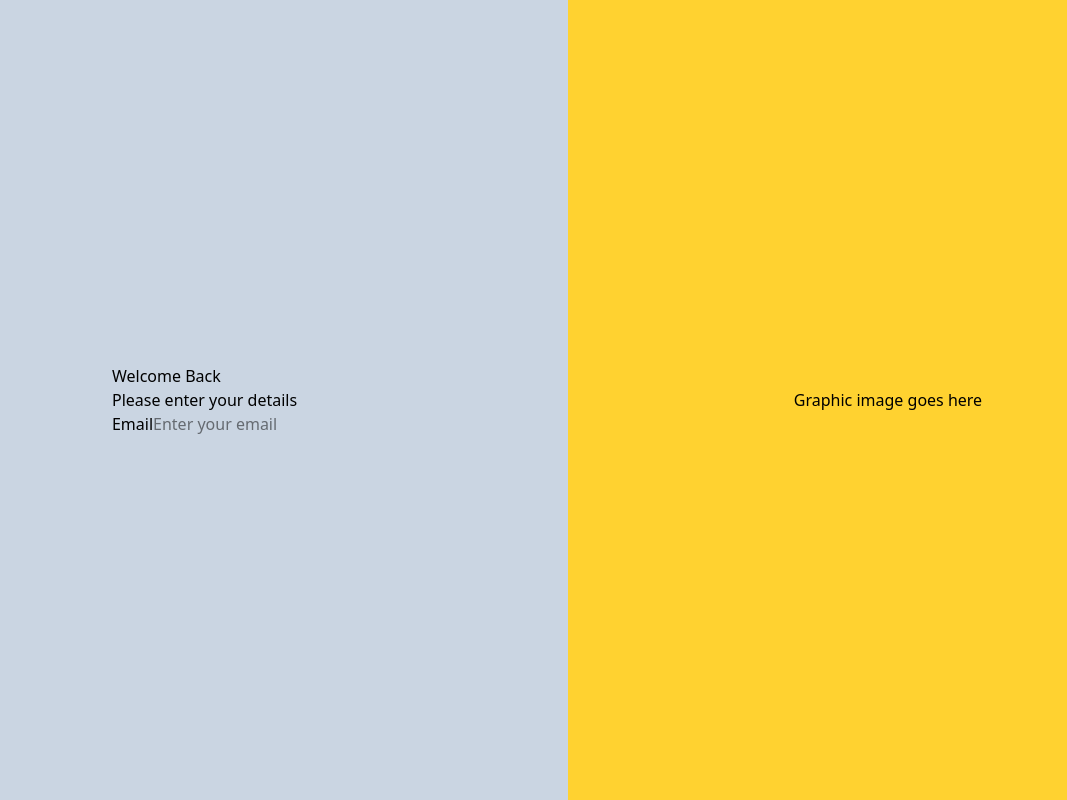
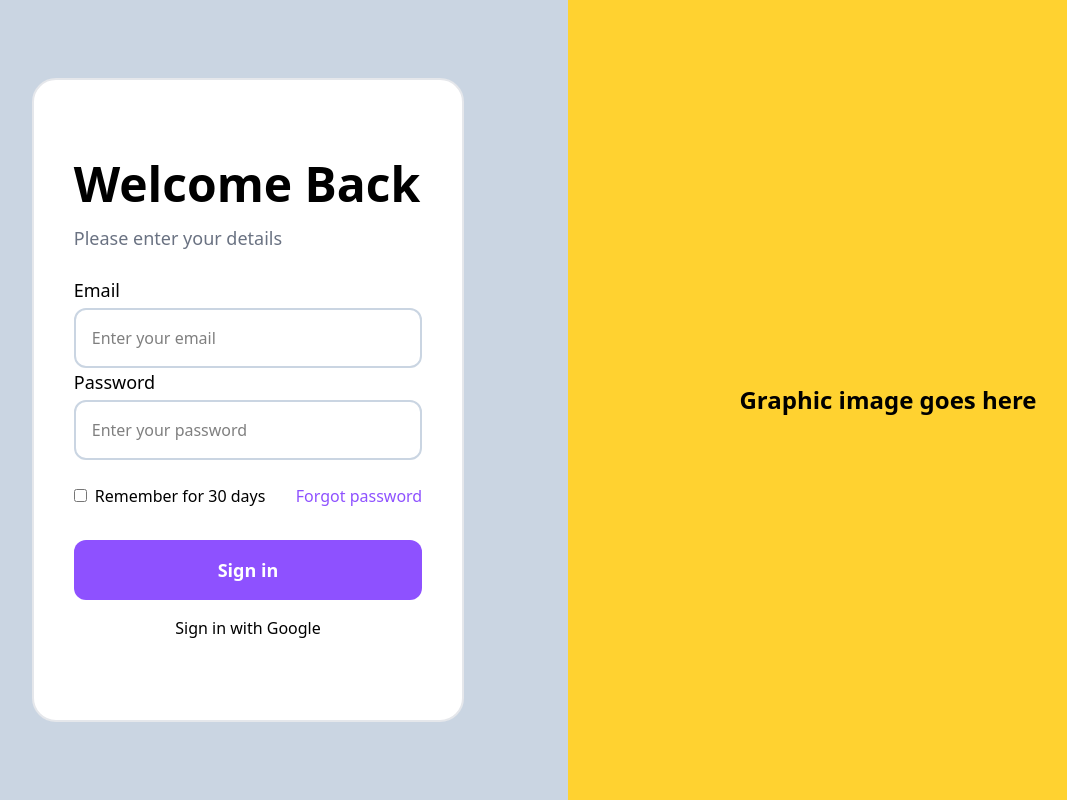
Before and after one commit to johnsonbhaskaran/Food-from-Home, a React (Vite) app: page / in a window 1280 px wide. Shown: the whole page, without its empty margins (72-1139 px from the left). Built offline with nearby package versions, Linux system fonts and the light colour scheme.

Commit message:
Sign in form

```diff
--- a/src/components/Login.jsx
+++ b/src/components/Login.jsx
@@ -4,21 +4,61 @@
   return (
     <div className='flex w-full h-screen bg-slate-300'>
       <div className='w-full md:w-1/2 flex items-center justify-center'>
-        <div>
-          <h1>Welcome Back</h1>
-          <p>Please enter your details</p>
-          <div>
+        <div className='bg-white px-10 py-20 rounded-3xl border-2 border-gray-200'>
+          <h1 className='text-5xl font-semibold'>Welcome Back</h1>
+          <p className='font-medium text-lg text-gray-500 mt-4'>Please enter your details</p>
+          <div className='mt-6'>
             <div>
-              <label htmlFor=''>Email</label>
+              <label
+                className='text-lg font-medium'
+                htmlFor=''
+              >
+                Email
+              </label>
               <input
-                className=''
+                className='w-full border-2 border-slate-300 rounded-xl p-4 mt-1'
                 placeholder='Enter your email'
+                type='text'
               />
+            </div>
+            <div>
+              <label
+                className='text-lg font-medium'
+                htmlFor=''
+              >
+                Password
+              </label>
+              <input
+                className='w-full border-2 border-slate-300 rounded-xl p-4 mt-1'
+                placeholder='Enter your password'
+                type='password'
+              />
+            </div>
+            <div className='flex mt-6 justify-between items-center'>
+              <div>
+                <input
+                  type='checkbox'
+                  id='remember'
+                />
+                <label
+                  className='ml-2 font-medium text-base'
+                  htmlFor='remember'
+                >
+                  Remember for 30 days
+                </label>
+              </div>
+              <button className='font-medium text-base text-violet-500'>Forgot password</button>
+            </div>
+            <div className='mt-8 flex flex-col gap-y-4'>
+              <button className='py-4 rounded-xl bg-violet-500 text-white text-lg font-bold'>
+                Sign in
+              </button>
+              <button className=''>Sign in with Google</button>
             </div>
           </div>
         </div>
       </div>
-      <div className='hidden md:w-1/2 bg-amber-300 md:flex items-center justify-center'>
+      <div className='hidden md:w-1/2 bg-amber-300 md:flex items-center justify-center text-2xl font-semibold'>
         Graphic image goes here
       </div>
     </div>
```
